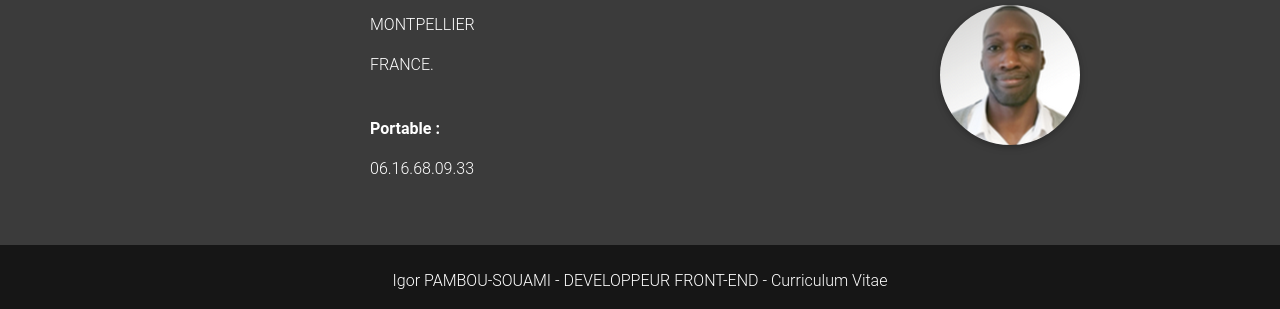
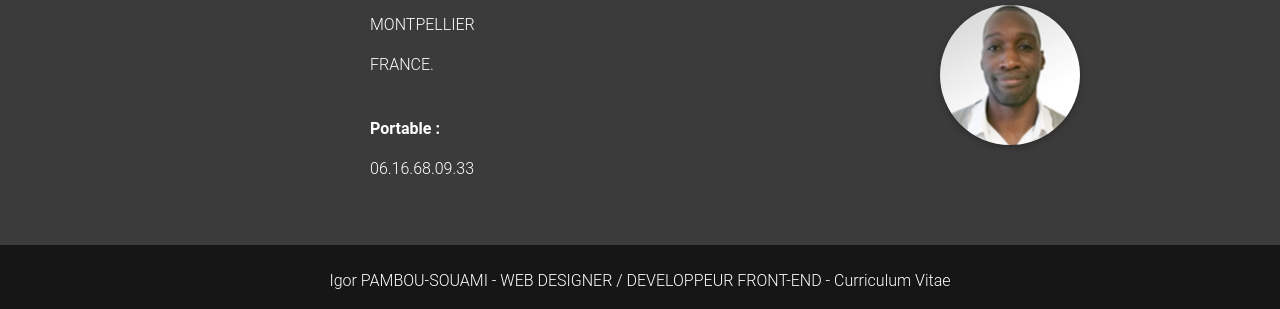
Before and after one commit to igorpambou/monSiteWeb, a plain HTML site: page index.html in a window 1280 px wide. Shown: the part 4367-4676 px from the top of the page. Drawn offline with nearby package versions, Linux system fonts and the light colour scheme.

Commit message:
modif footer ligne 372

```diff
--- a/index.html
+++ b/index.html
@@ -369,7 +369,7 @@ Cr&eacute;atif et rigoureux, ma personnalit&eacute; enjou&eacute;e, me permet d&
 <div class="container">
 <div class="row justify-content-md-center" id="name">
 <div class="col-md-auto">&nbsp;
-<p>Igor PAMBOU-SOUAMI - DEVELOPPEUR FRONT-END - Curriculum Vitae</p>
+<p>Igor PAMBOU-SOUAMI - WEB DESIGNER / DEVELOPPEUR FRONT-END - Curriculum Vitae</p>
 </div>
 </div>
 </div>
```
